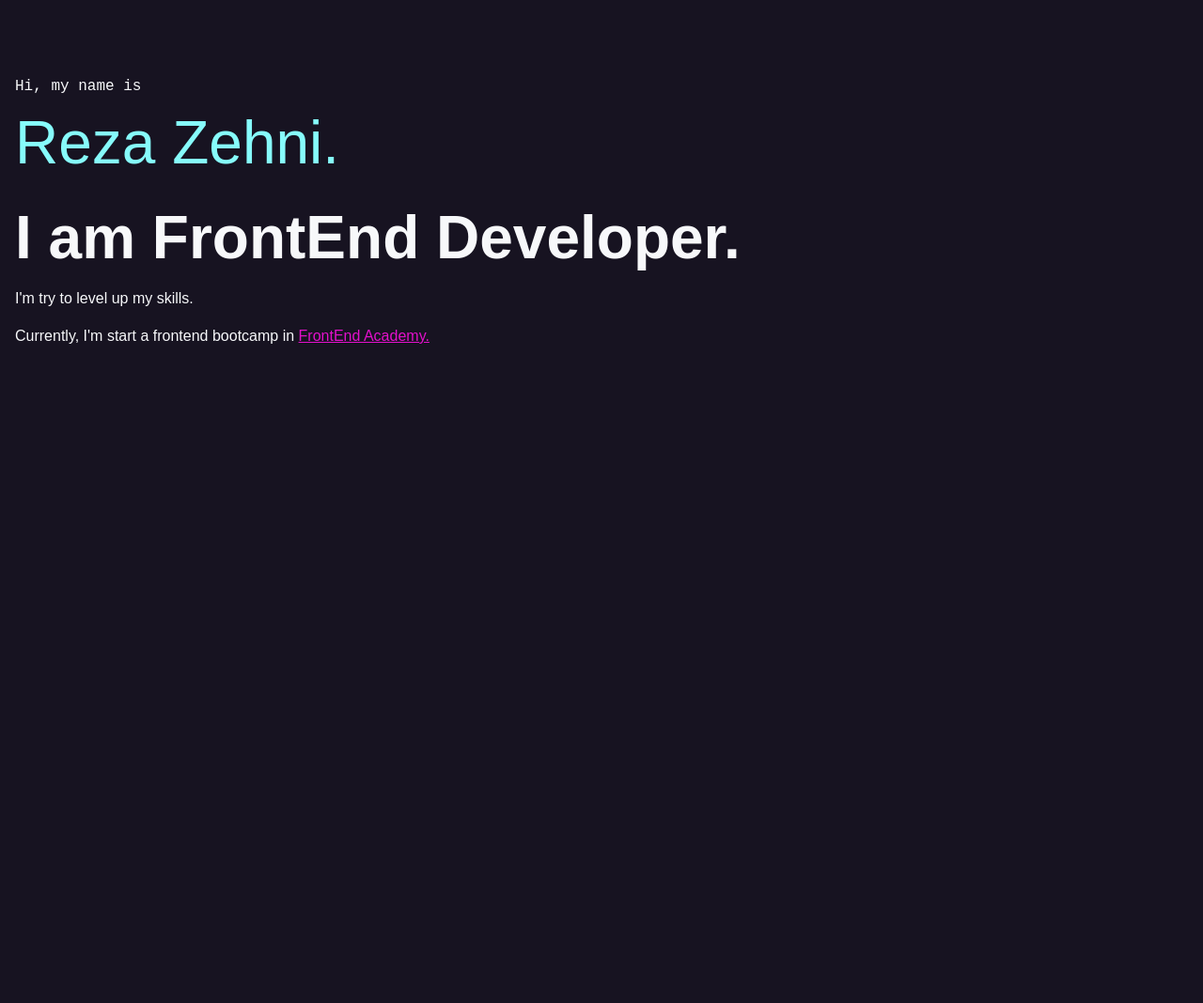
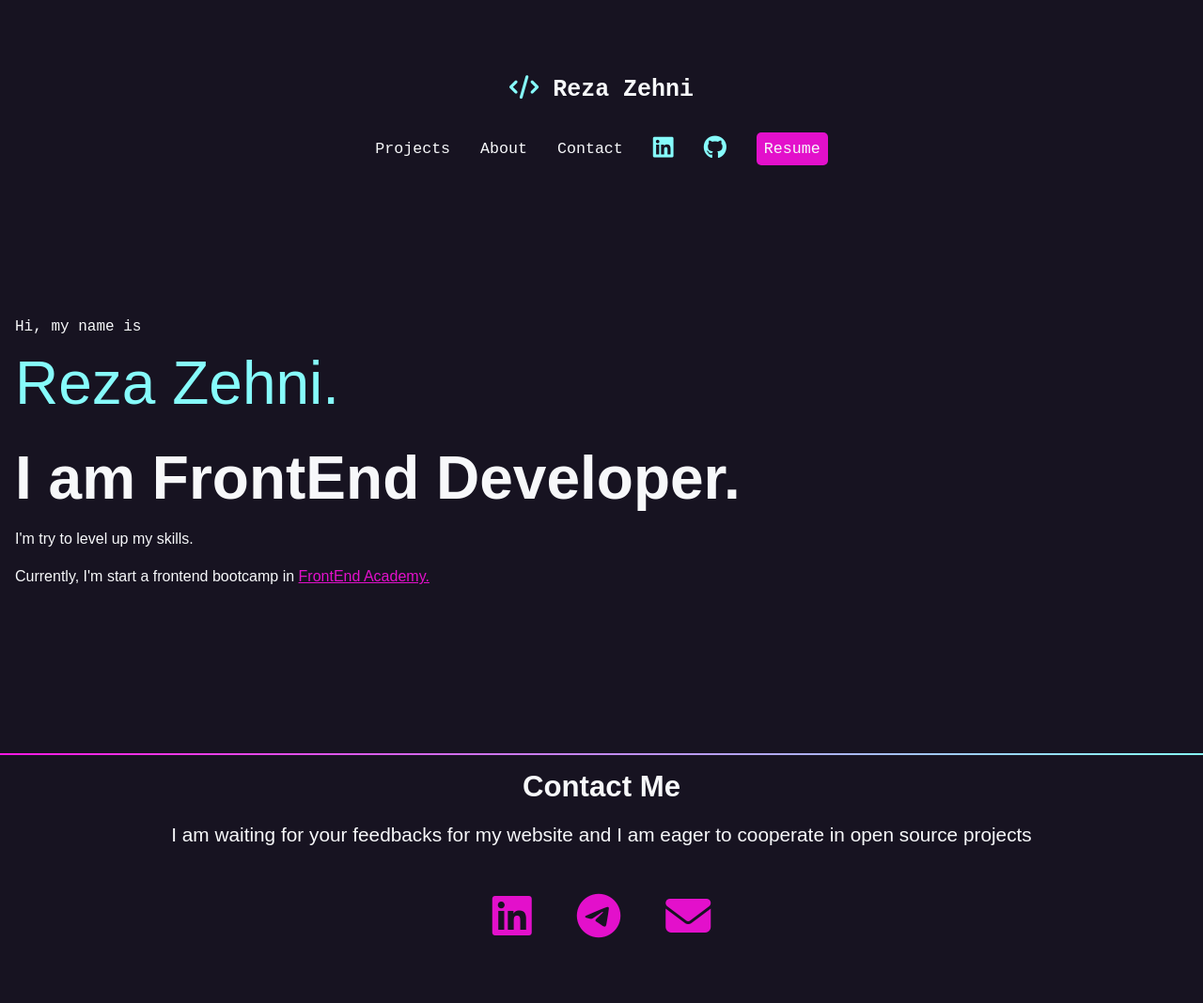
Before and after one commit to Reza-Hello-World/FE.Academy, a plain HTML site: page personal website/index.html in a window 1280 px wide. Shown: the whole page at 94% size. Before the commit the page ends 800 px from the top, so only its background shows below. Drawn offline with Linux system fonts and the light colour scheme.

Commit message:
nav section and contact me done

```diff
--- a/personal website/index.html
+++ b/personal website/index.html
@@ -6,9 +6,23 @@
     <meta name="viewport" content="width=device-width, initial-scale=1.0">
     <title>Reza Zehni</title>
     <link rel="stylesheet" href="style.css">
+    <link rel="stylesheet" href="https://cdnjs.cloudflare.com/ajax/libs/font-awesome/6.5.2/css/all.min.css">
 </head>
 
 <body>
+    <nav>
+        <ul>
+            <li>
+                <h1><span class="fa-solid fa-code"></span> <a href="./index.html">Reza Zehni</a></h1>
+            </li>
+            <li><a href="">Projects</a></li>
+            <li><a href="">About</a></li>
+            <li><a href="#contact">Contact</a></li>
+            <li><a href="https://www.linkedin.com/in/reza-zehni-922437208/" target="_blank"><span class="fa-brands fa-linkedin"></span></a></li>
+            <li><a href="https://github.com/Reza-Hello-World" target="-blank"><span class="fa-brands fa-github"></span></a></li>
+            <li><a href="https://mega.nz/file/VuAhSbhB#TTvlqIgX7TgICxM6kqwjpV8U1r449WGoRTRBDMAhkYo" target="_blank" class="Resume">Resume</a></li>
+        </ul>
+    </nav>
     <section id="intro">
         <p class="name">Hi, my name is <span>Reza Zehni.</span></p>
         <h2>I am FrontEnd Developer.</h2>
@@ -18,6 +32,28 @@
                 target="_blank">FrontEnd Academy.</a>
         </p>
     </section>
+    <div class="gradient">
+
+    </div>
+    <div class="contact">
+        <section id="contact">
+            <h1>Contact Me</h1>
+            <p>I am waiting for your feedbacks for my website and I am eager to cooperate in open source projects</p>
+            <ul>
+                <li>
+                    <a href=""><span class="fa-brands fa-linkedin"></span></a>
+                </li>
+                <li>
+                    <a href=""><span class="fa-brands fa-telegram"></span></a>
+                </li>
+                <li>
+                    <a href="mailto:reza00zehni@gmail.com"><span class="fa-solid fa-envelope"></span></a>
+                </li>
+            </ul>
+
+        </section>
+
+    </div>
 </body>
 
 </html>
--- a/personal website/style.css
+++ b/personal website/style.css
@@ -19,6 +19,70 @@ body {
     color: var(--white);
     font-size: var(--font-size);
 }
+
+nav {
+    padding: 4rem 1rem;
+    font-family: var(--mono);
+    font-size: 80%;
+}
+
+nav ul {
+    padding: 0;
+    display: flex;
+    list-style-type: none;
+    flex-wrap: wrap;
+    justify-content: center;
+    gap: 2rem;
+    align-items: center;
+}
+
+nav li:first-child {
+    text-align: center;
+    flex-basis: 100%;
+}
+
+nav a {
+    color: var(--white);
+    /* font-family: var(--sans); */
+    text-decoration: none;
+}
+
+nav li:last-child {
+    background-color: var(--magenta);
+    border-radius: 5px;
+    padding: 8px;
+}
+
+nav .fa-brands {
+    color: var(--aqua);
+    font-size: 150%;
+}
+
+nav .fa-solid {
+    color: var(--aqua);
+    font-size: 100%;
+}
+
+nav [class*="fa-"]:hover {
+    color: var(--magenta);
+}
+
+a:hover {
+    color: var(--hotmag);
+}
+
+nav li:last-child:hover {
+    background-color: var(--hotmag);
+}
+
+nav .Resume {
+    color: var(--white);
+}
+
+
+/* nav a:last-child:hover {
+    color: var(--white);
+} */
 
 #intro {
     padding: 4rem 1rem 10rem 1rem;
@@ -61,3 +125,42 @@ h2,
 h3 {
     margin: 0;
 }
+
+.gradient {
+    background: linear-gradient(90deg, rgba(255, 23, 228, 1) 0%, rgba(134, 251, 251, 1) 100%);
+    height: 2px;
+}
+
+.contact {
+    /* background-color: var(--plum); */
+    padding: 1rem;
+}
+
+#contact p {
+    text-align: center;
+}
+
+#contact h1 {
+    text-align: center;
+}
+
+#contact ul {
+    display: flex;
+    justify-content: center;
+    gap: 3rem;
+    padding: 0;
+    font-size: 3rem;
+}
+
+#contact li {
+    list-style-type: none;
+}
+
+#contact .fas {
+    font-weight: 900;
+    font-family: "Font Awesome 5 Free"
+}
+
+#contact a {
+    color: var(--magenta);
+}
```
